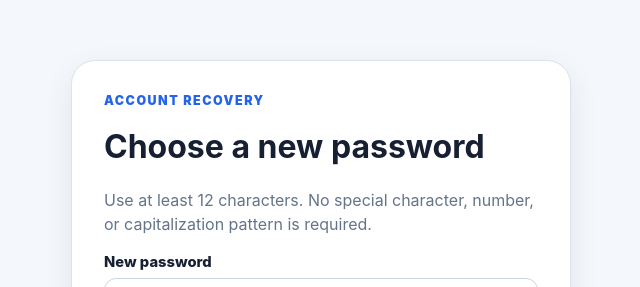
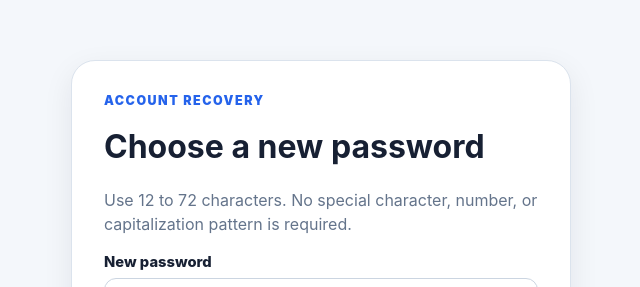
Before and after one commit to raliegh2/visitorcounter, a Next.js app: page /reset-password in a window 1280 px wide. Shown: the part 118-405 px from the top of the page, without its empty margins (319-959 px from the left). Built offline with nearby package versions, Linux system fonts and the light colour scheme.

Commit message:
Match reset form to bcrypt length limits

```diff
--- a/app/(auth)/reset-password/page.tsx
+++ b/app/(auth)/reset-password/page.tsx
@@ -16,7 +16,7 @@ export default async function ResetPasswordPage({
         <div className="eyebrow">Account recovery</div>
         <h1>Choose a new password</h1>
         <p className="muted" id="password-requirements">
-          Use at least 12 characters. No special character, number, or capitalization pattern is required.
+          Use 12 to 72 characters. No special character, number, or capitalization pattern is required.
         </p>
         <Notice message={params.error} kind="error" />
         <form action={updatePasswordAction}>
@@ -27,8 +27,8 @@ export default async function ResetPasswordPage({
               name="password"
               type="password"
               minLength={12}
-              maxLength={128}
-              title="Use at least 12 characters."
+              maxLength={72}
+              title="Use 12 to 72 characters."
               aria-describedby="password-requirements"
               autoComplete="new-password"
               required
@@ -41,8 +41,8 @@ export default async function ResetPasswordPage({
               name="confirmation"
               type="password"
               minLength={12}
-              maxLength={128}
-              title="Use at least 12 characters."
+              maxLength={72}
+              title="Use 12 to 72 characters."
               aria-describedby="password-requirements"
               autoComplete="new-password"
               required
```
